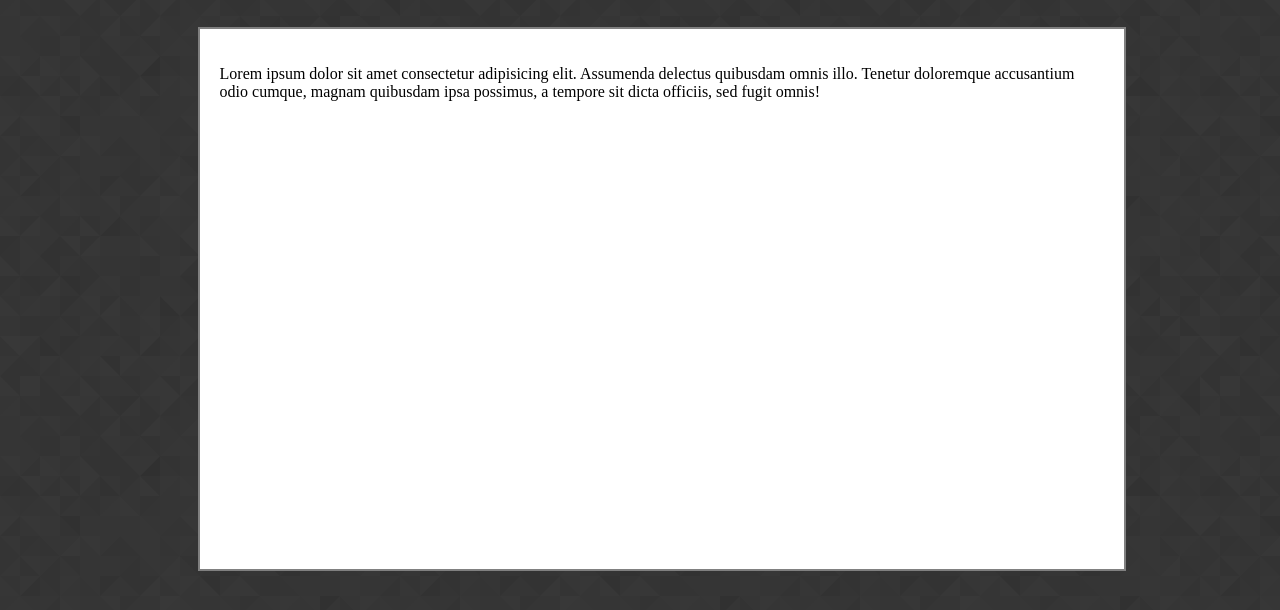
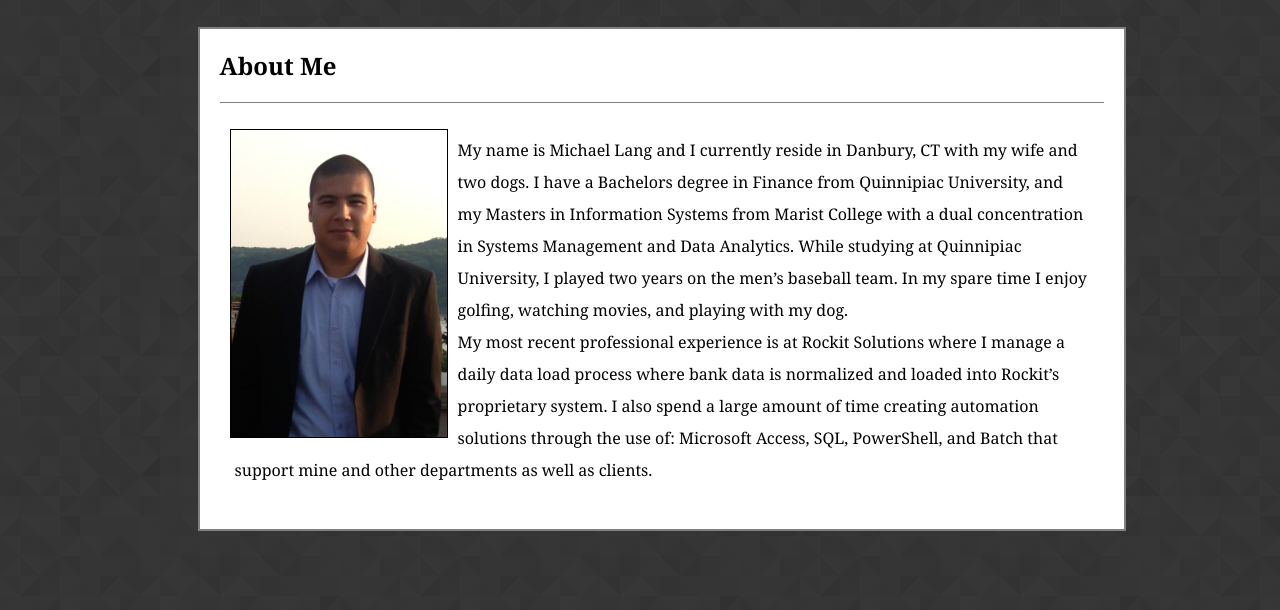
Before and after one commit to Mikelang25/Mike_Basic_Portfolio, a plain HTML site: page index.html in a window 1280 px wide. Shown: the part 144-754 px from the top of the page. Drawn offline with Linux system fonts and the light colour scheme.

Commit message:
Formatted about me section and photo, hyperlinks also added

```diff
--- a/assets/css/style.css
+++ b/assets/css/style.css
@@ -7,6 +7,12 @@ li{
     font-family: 'Georgia', Times, Times New Roman, serif;
     font-size: 17pt;
  }
+
+ a{
+    text-decoration: none;
+    color:black;
+ }
+
 .nav-menu li + li:before{
     content: " | ";
     padding: 0 10px;
@@ -16,7 +22,6 @@ li{
     width: 70%;
     height: 500px;
     margin: 30px 15% 0 15%;
-    padding:20px;
     float: left;
 }
 
@@ -77,5 +82,26 @@ li{
 .main-container{
     border-style: solid;
     border-width: 2px;
-    border-color: grey
+    border-color: grey;
+    padding: 0 20px 0 20px;
+    font-family: 'Georgia', Times, Times New Roman, serif;
 }
+
+.about-top{
+    border-bottom-style: solid;
+    border-bottom-width: 0.5px;
+    border-bottom-color: grey;
+}
+
+#headshot{
+    margin: 10px;
+    float: left;
+    border-style: solid;
+    border-color:black;
+    border-width: 1px;
+}
+
+#about-writeup{
+    padding:15px;
+    line-height: 2;
+}
--- a/index.html
+++ b/index.html
@@ -21,15 +21,24 @@
     </div>
     <div class="head-right">
         <ul class="nav-menu">
-            <li>About</li>
-            <li>Portfolio</li>
-            <li>Contact</li>
+            <li><a href="index.html">About</a></li>
+            <li><a href="#">Portfolio</a></li>
+            <li><a href="#">Contact</a></li>
         </ul>
     </div>
     <div class="main-container">
        <div class="about-container">
-        <p>Lorem ipsum dolor sit amet consectetur adipisicing elit. Assumenda delectus quibusdam omnis illo. Tenetur doloremque accusantium odio cumque, magnam quibusdam ipsa possimus, a tempore sit dicta officiis, sed fugit omnis!
-        </p>
+            <div class="about-top">
+                <h2 class="head-about">About Me</h2>
+            </div>
+            <div class="about-bottom">
+                <img id="headshot" src="assets/images/headshot.PNG">
+                <p id="about-writeup">
+                        My name is Michael Lang and I currently reside in Danbury, CT with my wife and two dogs. I have a Bachelors degree in Finance from Quinnipiac University, and my Masters in Information Systems from Marist College with a dual concentration in Systems Management and Data Analytics. While studying at Quinnipiac University, I played two years on the men’s baseball team. In my spare time I enjoy golfing, watching movies, and playing with my dog. <br>
+                        My most recent professional experience is at Rockit Solutions where I manage a daily data load process where bank data is normalized and loaded into Rockit’s proprietary system. I also spend a large amount of time creating automation solutions through the use of: Microsoft Access, SQL, PowerShell, and Batch that support mine and other departments as well as clients.
+
+                </p>
+            </div>
        </div>
     </div>
 
```
